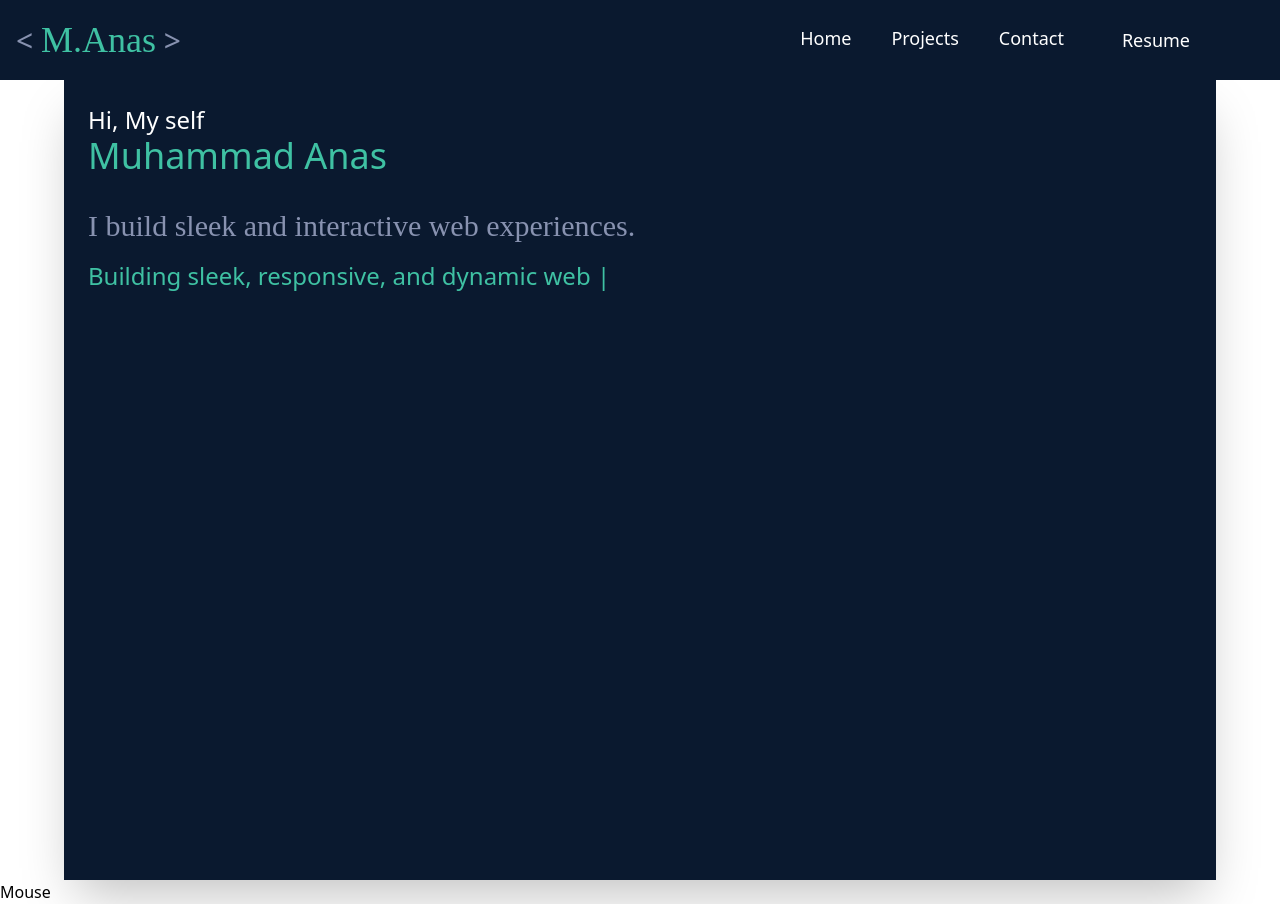
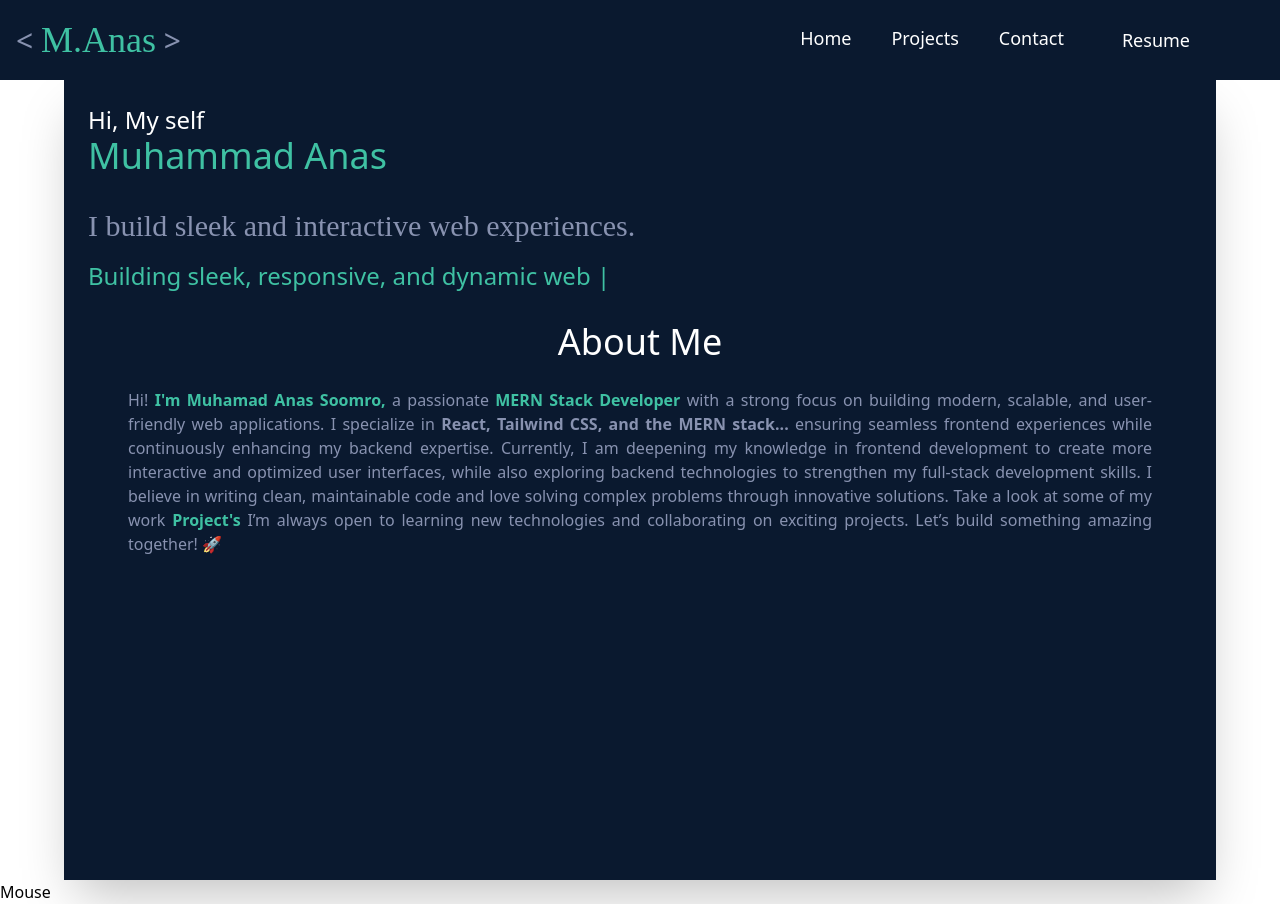
Before and after one commit to anas0723/Portfolio, a React (Vite) app: page / in a window 1280 px wide. Built offline with nearby package versions, Linux system fonts and the light colour scheme.

Commit message:
about mee added

```diff
--- a/src/components/Body.jsx
+++ b/src/components/Body.jsx
@@ -18,7 +18,6 @@ export default function Body() {
             </span>
           </h1>
           <span className="block mt-4  text-2xl specific-color">
-
             <ReactTyped
               strings={[
                 "Building sleek, responsive, and dynamic web apps",
@@ -30,6 +29,48 @@ export default function Body() {
               loop
             />
           </span>
+          <div className="flex justify-center items-center mt-5">
+            <h1
+              className="text-4xl text-white rounded-2xl px-4 py-2 border-2 border-transparent
+               hover:border-sky-500 shadow-none hover:shadow-lg hover:shadow-sky-500
+               transition-all duration-300"
+            >
+              About Me
+            </h1>
+          </div>
+
+          <div className="w-full flex justify-center">
+            <p className=" text-base text-justify mt-4 text-color max-w-5xl">
+              Hi!{" "}
+              <span className="font-semibold specific-color ">
+                I'm Muhamad Anas Soomro,
+              </span>{" "}
+              a passionate
+              <span className="font-semibold specific-color">
+                {" "}
+                MERN Stack Developer{" "}
+              </span>{" "}
+              with a strong focus on building modern, scalable, and
+              user-friendly web applications. I specialize in
+              <span className="font-semibold">
+                {" "}
+                React, Tailwind CSS, and the MERN stack...
+              </span>{" "}
+              ensuring seamless frontend experiences while continuously
+              enhancing my backend expertise. Currently, I am deepening my
+              knowledge in frontend development to create more interactive and
+              optimized user interfaces, while also exploring backend
+              technologies to strengthen my full-stack development skills. I
+              believe in writing clean, maintainable code and love solving
+              complex problems through innovative solutions. Take a look at some
+              of my work{" "}
+              <span className="specific-color font-semibold hover:underline">
+                <a href="#Project">Project's</a>
+              </span>{" "}
+              I’m always open to learning new technologies and collaborating on
+              exciting projects. Let’s build something amazing together! 🚀
+            </p>
+          </div>
         </div>
       </div>
     </>
--- a/src/components/header.jsx
+++ b/src/components/header.jsx
@@ -67,9 +67,9 @@ export default function Header() {
               </a>
             </li>
           ))}
-          <li className="w-full flex justify-end mt-2">
+          <li className="w-full flex justify-end pb-2 ">
             <a
-              className="rounded-2xl text-white px-4 py-2 border-2 border-transparent hover:border-amber-500 shadow-none hover:shadow-lg hover:shadow-amber-500 transition-all duration-300"
+              className="rounded-2xl text-white px-4 py-2 border-2 border-transparent hover:border-sky-500 shadow-none hover:shadow-lg hover:shadow-sky-500 transition-all duration-300"
               href="/resume"
             >
               Resume
```
Lines whose indentation alone changed are shown as unchanged.
